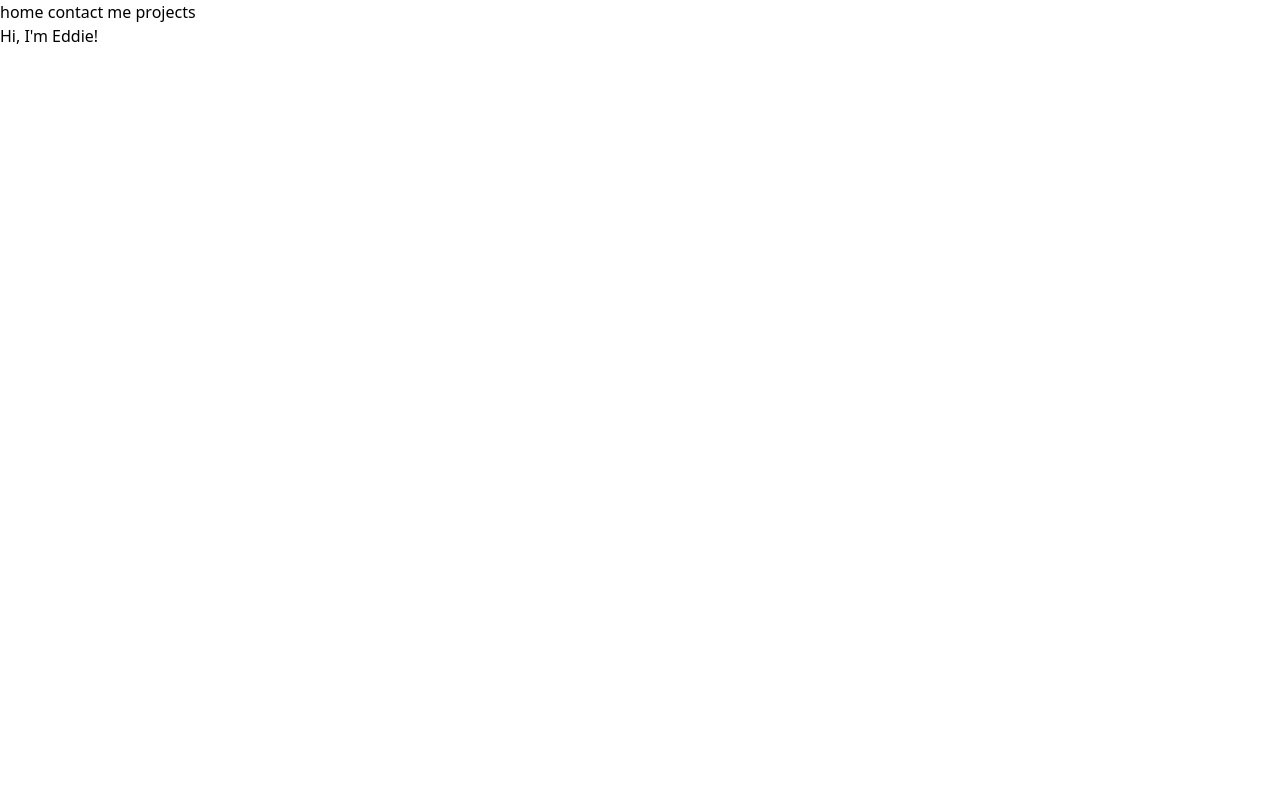
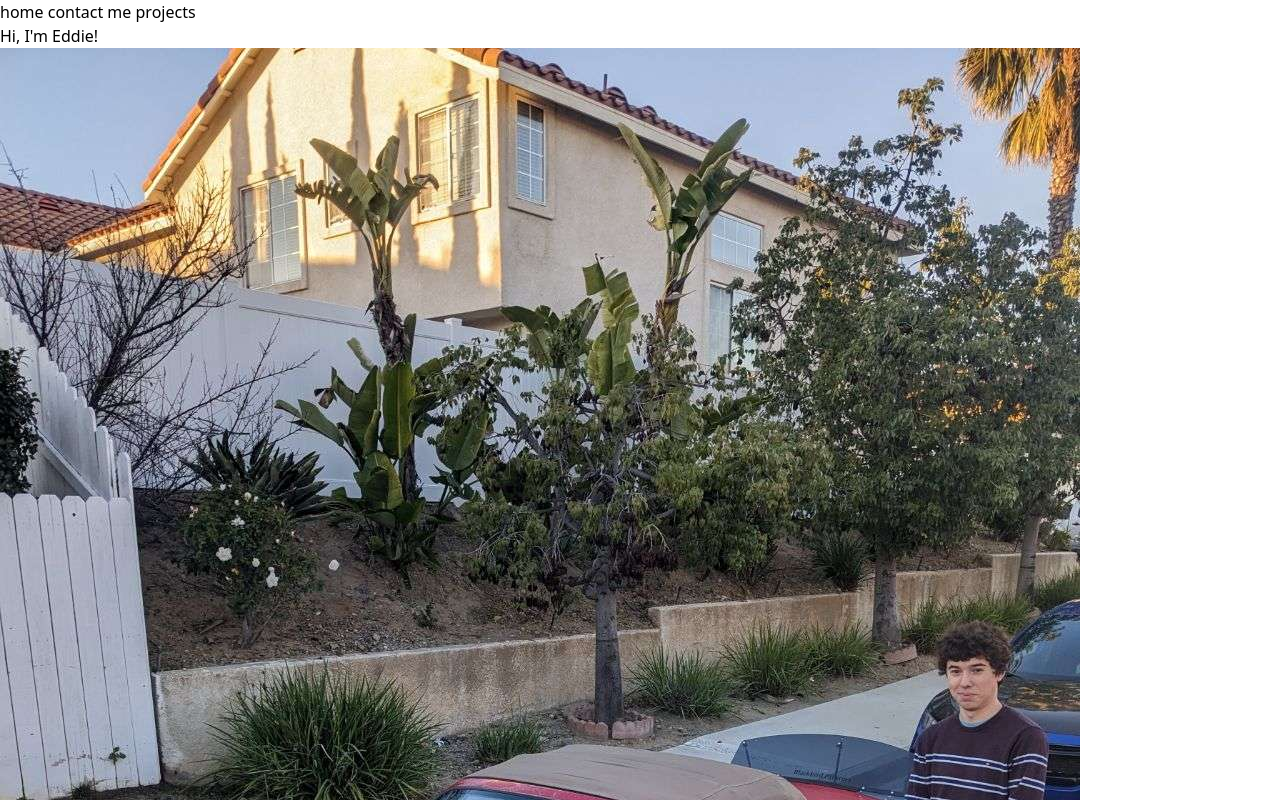
Before and after one commit to UnitedPuggs/portfolio, a SvelteKit app: page / in a window 1280 px wide. Shown: the top 800 px of the page. Built offline with nearby package versions, Linux system fonts and the light colour scheme.

Commit message:
wip: images

```diff
--- a/src/routes/+layout.svelte
+++ b/src/routes/+layout.svelte
@@ -2,7 +2,7 @@
   import "../app.css";
 </script>
 
-<nav>
+<nav class="mt-2">
     <body class="bg-black">
         <div id="container" class="flex flex-column justify-center">
             <div id="nav" class="flex flex-row border-4 rounded-lg border-white">
--- a/src/routes/+page.svelte
+++ b/src/routes/+page.svelte
@@ -10,8 +10,9 @@
     <title>home</title>
 </svelte:head>
 
-<div>
+<div class="flex flex-col justify-center items-center">
     {#if loaded}
-        <h1 transition:fly="{{ y: 100, duration: 500 }}" class="text-white flex flex-column justify-center mt-5 font-bold text-xl">Hi, I'm Eddie!</h1>
+        <h1 transition:fly="{{ y: 20, duration: 500 }}" class="text-white mt-5 font-bold text-2xl">Hi, I'm Eddie!</h1>
     {/if}
+    <img src="/assets/coolguy.jpg" alt="" class="mt-4 h-[40rem] rounded-md">
 </div>
```
Also changed, not shown: static/assets/coolguy.jpg (added).
